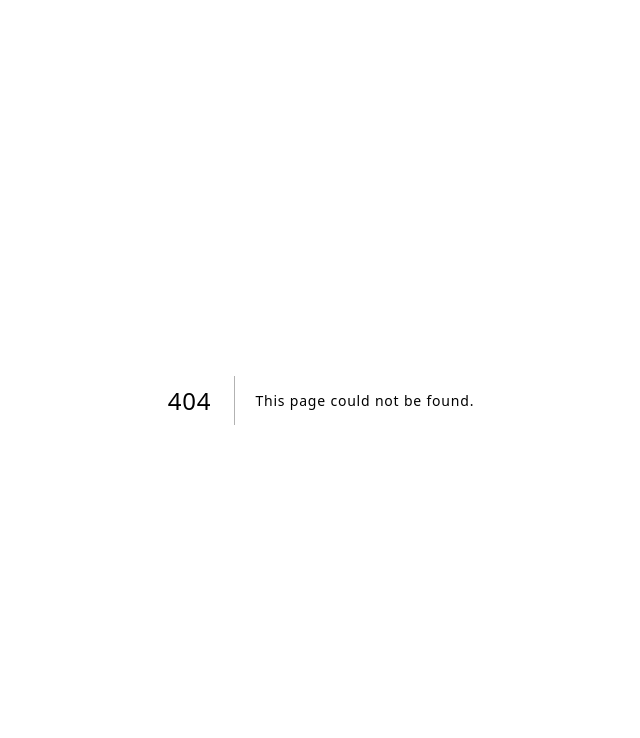
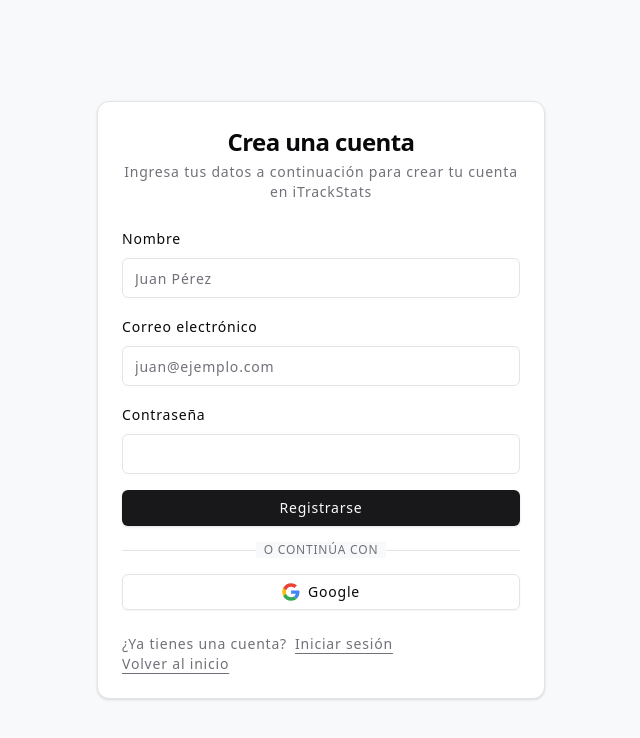
Before and after one commit to iTrackStats/itrackstats, a Next.js app: page /auth/sign-up in a window 1280 px wide. Before the commit this address had no page. Shown: the top 738 px of the page, without its empty margins (319-959 px from the left). Built offline with nearby package versions, Linux system fonts and the light colour scheme; no server answers.

Commit message:
backup - v0.0.1

```diff
--- /dev/null
+++ b/app/auth/sign-up/layout.tsx
@@ -0,0 +1,37 @@
+"use client";
+import { useAuth } from "@/context/UserContext";
+import { useTheme } from "next-themes";
+import { useRouter } from "next/navigation";
+import { useEffect } from "react";
+import { BarLoader } from "react-spinners";
+
+export default function RootLayout({
+  children,
+}: Readonly<{
+  children: React.ReactNode;
+}>) {
+  const router = useRouter();
+  const { auth, authLoading } = useAuth();
+  const theme = useTheme();
+
+  const spinnerColor = theme.theme === "light" ? "black" : "white";
+
+  useEffect(() => {
+    if (!authLoading) {
+      if (auth) {
+        router.replace("/");
+      }
+    }
+  }, [auth, authLoading, router]);
+
+  console.log("auth: " + JSON.stringify(auth));
+
+  if (authLoading || (auth && typeof window !== "undefined")) {
+    return (
+      <main className="w-screen h-screen fixed flex items-center justify-center bg-white dark:bg-black">
+        <BarLoader color={spinnerColor} />
+      </main>
+    );
+  }
+  return <div className="bg-main-bg-dark">{children}</div>;
+}
--- /dev/null
+++ b/app/auth/sign-up/page.tsx
@@ -0,0 +1,8 @@
+import SignUpForm from "@/components/forms/SignUpForm";
+import React from "react";
+
+const page = () => {
+  return <SignUpForm />;
+};
+
+export default page;
--- a/app/layout.tsx
+++ b/app/layout.tsx
@@ -2,10 +2,12 @@ import type { Metadata } from "next";
 import "./globals.css";
 import { ThemeProvider } from "@/components/ui/theme-provider";
 import { Poppins } from "next/font/google";
+import { AuthProvider } from "@/context/UserContext";
 
 export const metadata: Metadata = {
   title: "iTrackStats",
-  description: "Plataforma innovadora dedicada a proporcionar estadísticas deportivas en tiempo real.",
+  description:
+    "Plataforma innovadora dedicada a proporcionar estadísticas deportivas en tiempo real.",
   keywords: [],
   authors: [{ name: "iTrackStats" }],
   robots: {
@@ -16,7 +18,8 @@ export const metadata: Metadata = {
     type: "website",
     url: "https://ideogram.ai/api/images/direct/Qx4hj09WRIW1NYKCbK74sQ.jpg",
     title: "iTrackStats",
-    description: "Plataforma innovadora dedicada a proporcionar estadísticas deportivas en tiempo real.",
+    description:
+      "Plataforma innovadora dedicada a proporcionar estadísticas deportivas en tiempo real.",
     images: [
       {
         url: "https://ideogram.ai/api/images/direct/Qx4hj09WRIW1NYKCbK74sQ.jpg",
@@ -30,8 +33,11 @@ export const metadata: Metadata = {
   twitter: {
     card: "summary_large_image",
     title: "iTrackStats",
-    description: "Plataforma innovadora dedicada a proporcionar estadísticas deportivas en tiempo real.",
-    images: ["https://ideogram.ai/api/images/direct/Qx4hj09WRIW1NYKCbK74sQ.jpg"],
+    description:
+      "Plataforma innovadora dedicada a proporcionar estadísticas deportivas en tiempo real.",
+    images: [
+      "https://ideogram.ai/api/images/direct/Qx4hj09WRIW1NYKCbK74sQ.jpg",
+    ],
   },
   icons: {
     icon: "/favicon.ico",
@@ -56,9 +62,14 @@ export default function RootLayout({
     <>
       <html lang="en" suppressHydrationWarning>
         <head />
-        <body className={`${fontSans} font-sans tracking-wider`}>
-          <ThemeProvider attribute="class" defaultTheme="system" enableSystem disableTransitionOnChange>
-            {children}
+        <body
+          className={`${fontSans} font-sans tracking-wider min-h-screen antialiased`}>
+          <ThemeProvider
+            attribute="class"
+            defaultTheme="system"
+            enableSystem
+            disableTransitionOnChange>
+            <AuthProvider>{children}</AuthProvider>
           </ThemeProvider>
         </body>
       </html>
--- a/app/page.tsx
+++ b/app/page.tsx
@@ -14,16 +14,24 @@ export default function page() {
           <span className="ml-2 text-2xl font-bold">iTrackStats</span>
         </Link>
         <nav className="ml-auto flex items-center gap-4 sm:gap-6">
-          <Link className="text-sm font-medium hover:underline underline-offset-4" href="#">
+          <Link
+            className="text-sm font-medium hover:underline underline-offset-4"
+            href="#">
             Features
           </Link>
-          <Link className="text-sm font-medium hover:underline underline-offset-4" href="#">
+          <Link
+            className="text-sm font-medium hover:underline underline-offset-4"
+            href="#">
             Pricing
           </Link>
-          <Link className="text-sm font-medium hover:underline underline-offset-4" href="#">
+          <Link
+            className="text-sm font-medium hover:underline underline-offset-4"
+            href="#">
             About
           </Link>
-          <Link className="text-sm font-medium hover:underline underline-offset-4" href="#">
+          <Link
+            className="text-sm font-medium hover:underline underline-offset-4"
+            href="#">
             Contact
           </Link>
           <ModeToggle />
@@ -31,16 +39,36 @@ export default function page() {
       </header>
       <main className="flex-1">
         <section className="flex justify-center w-full py-12 md:py-24 lg:py-32 xl:py-48 relative">
-          <Image src={"https://images.unsplash.com/photo-1546519638-68e109498ffc?q=80&w=2090&auto=format&fit=crop&ixlib=rb-4.0.3&ixid=M3wxMjA3fDB8MHxwaG90by1wYWdlfHx8fGVufDB8fHx8fA%3D%3D"} alt="Landing Image" width={100000} height={100000} className="absolute w-full h-full top-0 object-cover blur-sm" />
+          <Image
+            src={
+              "https://images.unsplash.com/photo-1546519638-68e109498ffc?q=80&w=2090&auto=format&fit=crop&ixlib=rb-4.0.3&ixid=M3wxMjA3fDB8MHxwaG90by1wYWdlfHx8fGVufDB8fHx8fA%3D%3D"
+            }
+            alt="Landing Image"
+            width={100000}
+            height={100000}
+            className="absolute w-full h-full top-0 object-cover"
+          />
           <div className="container px-4 md:px-6 z-50">
             <div className="flex flex-col items-center space-y-4 text-center">
               <div className="space-y-2">
-                <h1 className="text-3xl font-bold tracking-tighter sm:text-4xl md:text-5xl lg:text-6xl/none text-white">Deportivas en Tiempo Real a Tu Alcance</h1>
-                <p className="mx-auto max-w-[700px] text-gray-200 md:text-xl">iTrackStats te ofrece actualizaciones en vivo, análisis completos y estadísticas personalizadas de todos tus deportes favoritos.</p>
+                <h1 className="text-3xl font-bold tracking-tighter sm:text-4xl md:text-5xl lg:text-6xl/none text-white">
+                  Stats Deportivas en Tiempo Real a Tu Alcance
+                </h1>
+                <p className="mx-auto max-w-[700px] text-gray-200 md:text-xl">
+                  iTrackStats te ofrece actualizaciones en vivo, análisis
+                  completos y estadísticas personalizadas de todos tus deportes
+                  favoritos.
+                </p>
               </div>
               <div className="space-x-4">
-                <Button className="bg-white text-primary hover:bg-gray-200">Comenzar ya</Button>
-                <Button variant="outline" className="text-white border-white hover:bg-white hover:text-primary">
+                <Button className="bg-white text-main-text-light dark:text-main-text-light hover:bg-gray-200 p-0">
+                  <Link className="h-full w-full p-2" href={"auth/sign-up"}>
+                    Comenzar ya
+                  </Link>
+                </Button>
+                <Button
+                  variant="outline"
+                  className="text-white border-white hover:bg-white hover:text-primary">
                   Saber más
                 </Button>
               </div>
@@ -49,22 +77,33 @@ export default function page() {
         </section>
         <section className="flex justify-center w-full py-12 md:py-24 lg:py-32 bg-main-workspace-light dark:bg-main-workspace-dark">
           <div className="container px-4 md:px-6">
-            <h2 className="text-3xl font-bold tracking-tighter sm:text-5xl text-center mb-12 text-main-text-light dark:text-main-text-dark">Características</h2>
+            <h2 className="text-3xl font-bold tracking-tighter sm:text-5xl text-center mb-12 text-main-text-light dark:text-main-text-dark">
+              Características
+            </h2>
             <div className="grid gap-6 lg:grid-cols-3 lg:gap-12">
               <div className="flex flex-col items-center space-y-4">
                 <LineChartIcon className="h-12 w-12 text-primary" />
                 <h3 className="text-xl font-bold">Actualizaciones en vivo</h3>
-                <p className="text-center text-gray-500">Obtén resultados y estadísticas en tiempo real a medida que suceden, en todos los deportes principales.</p>
+                <p className="text-center text-gray-500">
+                  Obtén resultados y estadísticas en tiempo real a medida que
+                  suceden, en todos los deportes principales.
+                </p>
               </div>
               <div className="flex flex-col items-center space-y-4">
                 <BarChartIcon className="h-12 w-12 text-primary" />
                 <h3 className="text-xl font-bold">Análisis Avanzado</h3>
-                <p className="text-center text-gray-500">Profundiza en métricas de rendimiento y datos históricos de equipos y jugadores.</p>
+                <p className="text-center text-gray-500">
+                  Profundiza en métricas de rendimiento y datos históricos de
+                  equipos y jugadores.
+                </p>
               </div>
               <div className="flex flex-col items-center space-y-4">
                 <BellIcon className="h-12 w-12 text-primary" />
                 <h3 className="text-xl font-bold">Alertas Personalizadas</h3>
-                <p className="text-center text-gray-500">Configura notificaciones personalizadas para tus equipos, jugadores y logros favoritos.</p>
+                <p className="text-center text-gray-500">
+                  Configura notificaciones personalizadas para tus equipos,
+                  jugadores y logros favoritos.
+                </p>
               </div>
             </div>
           </div>
@@ -73,12 +112,21 @@ export default function page() {
           <div className="container px-4 md:px-6">
             <div className="flex flex-col items-center justify-center space-y-4 text-center">
               <div className="space-y-2">
-                <h2 className="text-3xl font-bold tracking-tighter sm:text-5xl">Únete a iTrackStats Hoy</h2>
-                <p className="mx-auto max-w-[600px] text-gray-500 md:text-xl/relaxed lg:text-base/relaxed xl:text-xl/relaxed">Empieza a seguir tus deportes favoritos y no te pierdas ni un solo momento. ¡Regístrate ahora gratis!</p>
+                <h2 className="text-3xl font-bold tracking-tighter sm:text-5xl">
+                  Únete a iTrackStats Hoy
+                </h2>
+                <p className="mx-auto max-w-[600px] text-gray-500 md:text-xl/relaxed lg:text-base/relaxed xl:text-xl/relaxed">
+                  Empieza a seguir tus deportes favoritos y no te pierdas ni un
+                  solo momento. ¡Regístrate ahora gratis!
+                </p>
               </div>
               <div className="w-full max-w-sm space-y-2">
                 <form className="flex space-x-2">
-                  <Input className="max-w-lg flex-1" placeholder="Enter your email" type="email" />
+                  <Input
+                    className="max-w-lg flex-1"
+                    placeholder="Enter your email"
+                    type="email"
+                  />
                   <Button type="submit">Regístrate</Button>
                 </form>
                 <p className="text-xs text-gray-500">
@@ -93,12 +141,18 @@ export default function page() {
         </section>
       </main>
       <footer className="flex flex-col gap-2 sm:flex-row py-6 w-full shrink-0 items-center px-4 md:px-6 border-t">
-        <p className="text-xs text-main-text-dark">© 2023 iTrackStats. Todos los derechos reservados.</p>
+        <p className="text-xs text-main-text-dark">
+          © 2023 iTrackStats. Todos los derechos reservados.
+        </p>
         <nav className="sm:ml-auto flex gap-4 sm:gap-6">
-          <Link className="text-xs hover:underline underline-offset-4 text-main-text-dark" href="#">
+          <Link
+            className="text-xs hover:underline underline-offset-4 text-main-text-dark"
+            href="#">
             Términos de Servicio
           </Link>
-          <Link className="text-xs hover:underline underline-offset-4 text-main-text-dark" href="#">
+          <Link
+            className="text-xs hover:underline underline-offset-4 text-main-text-dark"
+            href="#">
             PRivacidad
           </Link>
         </nav>
--- /dev/null
+++ b/components/forms/SignUpForm.tsx
@@ -0,0 +1,119 @@
+import { Button } from "@/components/ui/button";
+import { Input } from "@/components/ui/input";
+import { Label } from "@/components/ui/label";
+import {
+  Card,
+  CardContent,
+  CardDescription,
+  CardFooter,
+  CardHeader,
+  CardTitle,
+} from "@/components/ui/card";
+
+export default function SignUpForm() {
+  return (
+    <div className="h-screen w-full flex justify-center items-center bg-main-workspace-light dark:bg-main-workspace-dark">
+      <Card className="w-full max-w-md mx-auto">
+        <CardHeader className="space-y-1">
+          <CardTitle className="text-2xl font-bold text-center">
+            Crea una cuenta
+          </CardTitle>
+          <CardDescription className="text-center">
+            Ingresa tus datos a continuación para crear tu cuenta en iTrackStats
+          </CardDescription>
+        </CardHeader>
+        <CardContent className="space-y-4">
+          <div className="space-y-2">
+            <Label htmlFor="name">Nombre</Label>
+            <Input id="name" placeholder="Juan Pérez" required />
+          </div>
+          <div className="space-y-2">
+            <Label htmlFor="email">Correo electrónico</Label>
+            <Input
+              id="email"
+              type="email"
+              placeholder="juan@ejemplo.com"
+              required
+            />
+          </div>
+          <div className="space-y-2">
+            <Label htmlFor="password">Contraseña</Label>
+            <Input id="password" type="password" required />
+          </div>
+          <Button className="w-full" type="submit">
+            Registrarse
+          </Button>
+          <div className="relative">
+            <div className="absolute inset-0 flex items-center">
+              <span className="w-full border-t" />
+            </div>
+            <div className="relative flex justify-center text-xs uppercase">
+              <span className="bg-main-workspace-light dark:bg-main-workspace-dark px-2 text-muted-foreground">
+                O continúa con
+              </span>
+            </div>
+          </div>
+          <Button variant="outline" className="w-full gap-2" type="button">
+            <svg
+              width="18px"
+              height="18px"
+              viewBox="-0.5 0 48 48"
+              version="1.1"
+              xmlns="http://www.w3.org/2000/svg">
+              <title>Google-color</title>
+              <desc>Created with Sketch.</desc>
+              <defs></defs>
+              <g
+                id="Icons"
+                stroke="none"
+                strokeWidth="1"
+                fill="none"
+                fillRule="evenodd">
+                <g id="Color-" transform="translate(-401.000000, -860.000000)">
+                  <g id="Google" transform="translate(401.000000, 860.000000)">
+                    <path
+                      d="M9.82727273,24 C9.82727273,22.4757333 10.0804318,21.0144 10.5322727,19.6437333 L2.62345455,13.6042667 C1.08206818,16.7338667 0.213636364,20.2602667 0.213636364,24 C0.213636364,27.7365333 1.081,31.2608 2.62025,34.3882667 L10.5247955,28.3370667 C10.0772273,26.9728 9.82727273,25.5168 9.82727273,24"
+                      id="Fill-1"
+                      fill="#FBBC05"></path>
+                    <path
+                      d="M23.7136364,10.1333333 C27.025,10.1333333 30.0159091,11.3066667 32.3659091,13.2266667 L39.2022727,6.4 C35.0363636,2.77333333 29.6954545,0.533333333 23.7136364,0.533333333 C14.4268636,0.533333333 6.44540909,5.84426667 2.62345455,13.6042667 L10.5322727,19.6437333 C12.3545909,14.112 17.5491591,10.1333333 23.7136364,10.1333333"
+                      id="Fill-2"
+                      fill="#EB4335"></path>
+                    <path
+                      d="M23.7136364,37.8666667 C17.5491591,37.8666667 12.3545909,33.888 10.5322727,28.3562667 L2.62345455,34.3946667 C6.44540909,42.1557333 14.4268636,47.4666667 23.7136364,47.4666667 C29.4455,47.4666667 34.9177955,45.4314667 39.0249545,41.6181333 L31.5177727,35.8144 C29.3995682,37.1488 26.7323182,37.8666667 23.7136364,37.8666667"
+                      id="Fill-3"
+                      fill="#34A853"></path>
+                    <path
+                      d="M46.1454545,24 C46.1454545,22.6133333 45.9318182,21.12 45.6113636,19.7333333 L23.7136364,19.7333333 L23.7136364,28.8 L36.3181818,28.8 C35.6879545,31.8912 33.9724545,34.2677333 31.5177727,35.8144 L39.0249545,41.6181333 C43.3393409,37.6138667 46.1454545,31.6490667 46.1454545,24"
+                      id="Fill-4"
+                      fill="#4285F4"></path>
+                  </g>
+                </g>
+              </g>
+            </svg>
+            Google
+          </Button>
+        </CardContent>
+        <CardFooter className="text-center text-sm text-muted-foreground">
+          <div className="flex flex-col w-full">
+            <span className="flex justify-start gap-2">
+              ¿Ya tienes una cuenta?{" "}
+              <a
+                href="/auth/sign-in"
+                className="underline underline-offset-4 hover:text-primary">
+                Iniciar sesión
+              </a>
+            </span>
+            <span className="flex justify-start">
+              <a
+                href="/"
+                className="underline underline-offset-4 hover:text-primary text-start">
+                Volver al inicio
+              </a>
+            </span>
+          </div>
+        </CardFooter>
+      </Card>
+    </div>
+  );
+}
--- /dev/null
+++ b/context/UserContext.tsx
@@ -0,0 +1,53 @@
+"use client";
+import api from "@/lib/appwrite";
+import React, {
+  createContext,
+  useContext,
+  useState,
+  useEffect,
+  ReactNode,
+} from "react";
+
+interface User {
+  name: string;
+}
+
+interface AuthContextProps {
+  auth: User | null;
+  authLoading: boolean;
+}
+
+const AuthContext = createContext<AuthContextProps | undefined>(undefined);
+
+export const AuthProvider = ({ children }: { children: ReactNode }) => {
+  const [auth, setUser] = useState<User | null>(null);
+  const [authLoading, setAuthLoading] = useState<boolean>(true);
+
+  useEffect(() => {
+    const getUser = async () => {
+      try {
+        const response = await api.auth.getCurrentSession();
+        setUser(response);
+        setAuthLoading(false);
+      } catch (error) {
+        console.error(error);
+        setAuthLoading(false);
+      }
+    };
+    getUser();
+  }, []);
+
+  return (
+    <AuthContext.Provider value={{ auth, authLoading }}>
+      {children}
+    </AuthContext.Provider>
+  );
+};
+
+export const useAuth = () => {
+  const context = useContext(AuthContext);
+  if (context === undefined) {
+    throw new Error("useAuth must be used within a AuthProvider");
+  }
+  return context;
+};
--- a/lib/appwrite.ts
+++ b/lib/appwrite.ts
@@ -6,7 +6,16 @@ interface ApiSdk {
   database: Databases;
 }
 
-const api: { sdk: ApiSdk | null; provider: () => ApiSdk } = {
+interface Api {
+  sdk: ApiSdk | null;
+  provider: () => ApiSdk;
+  auth: {
+    getCurrentSession: () => Promise<any>;
+    deleteCurrentSession: () => Promise<any>;
+  };
+}
+
+const api: Api = {
   sdk: null,
 
   provider: () => {
@@ -21,6 +30,17 @@ const api: { sdk: ApiSdk | null; provider: () => ApiSdk } = {
     api.sdk = { account, database };
     return api.sdk;
   },
+
+  auth: {
+    getCurrentSession: () => {
+      let account = api.provider().account;
+      return account.get();
+    },
+
+    deleteCurrentSession: () => {
+      return api.provider().account.deleteSession("current");
+    },
+  },
 };
 
 export default api;
--- a/package.json
+++ b/package.json
@@ -54,6 +54,7 @@
     "react-dom": "^18",
     "react-hook-form": "^7.53.0",
     "react-resizable-panels": "^2.1.3",
+    "react-spinners": "^0.14.1",
     "recharts": "^2.12.7",
     "sonner": "^1.5.0",
     "tailwind-merge": "^2.5.2",
```
Also changed, not shown: 2 other files (tests, documents, lock files or other folders).
